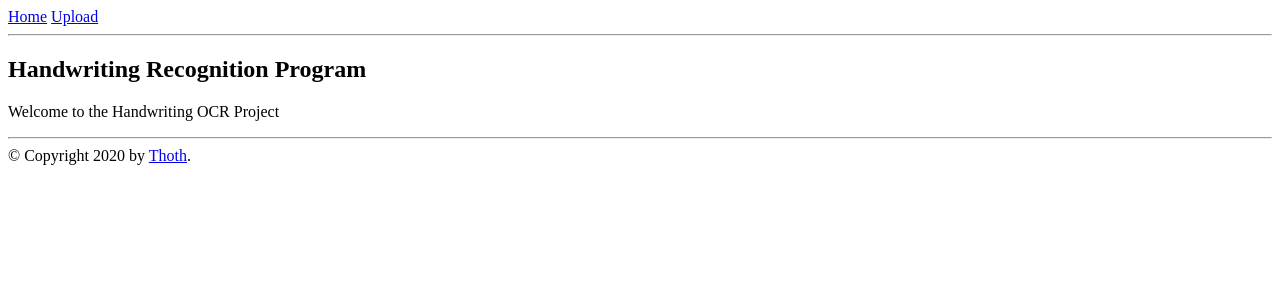
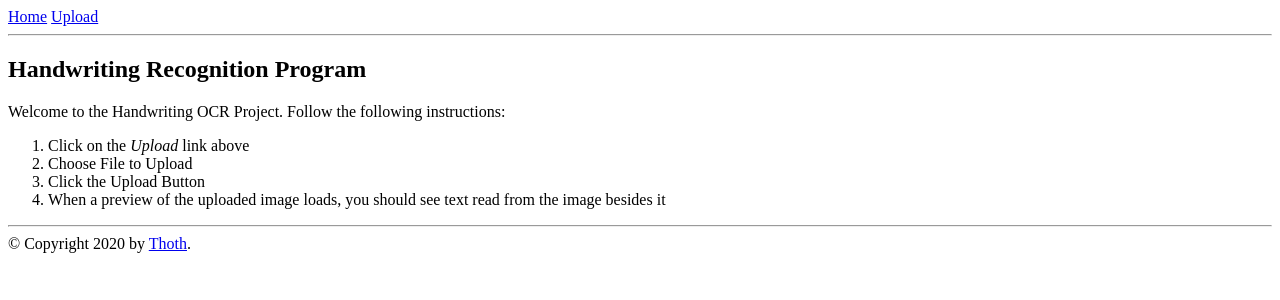
Before and after one commit to thoth-ky/simple-optical-character-recognition, a Flask app: page / in a window 1280 px wide. Shown: the top 300 px of the page. Run offline with Flask 2, Linux system fonts and the light colour scheme.

Commit message:
Update Homepage with how to use instructions

```diff
--- a/templates/index.html
+++ b/templates/index.html
@@ -4,6 +4,11 @@
 
 {% block content %}
   <h1>Handwriting Recognition Program</h1>
-  <p class="important">
-    Welcome to the Handwriting OCR Project
+  Welcome to the Handwriting OCR Project. Follow the following instructions:
+  <ol type="1">
+    <li>Click on the <i>Upload</i> link above</li>
+    <li>Choose File to Upload</li>
+    <li>Click the Upload Button</li>
+    <li>When a preview of the uploaded image loads, you should see text read from the image besides it</li>
+  </ol>
 {% endblock %}
--- a/templates/upload.html
+++ b/templates/upload.html
@@ -11,12 +11,14 @@
 
    <form method=post enctype=multipart/form-data>
       <div>
-        <input type=file name=file accept="image/*">
+        <label for="imageFile">Select Image:</label>
+        <input type=file name=file accept="image/*" id="imageFile">
       </div>
 
       <div>
         <input type=submit value=Upload>
       </div>
+
    </form>
 
    <h1>Result:</h1>
```
Also changed, not shown: README.md.
